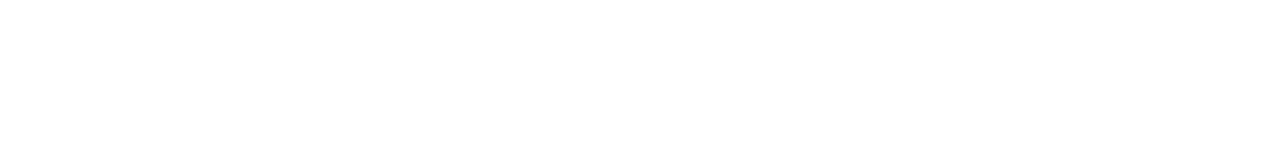
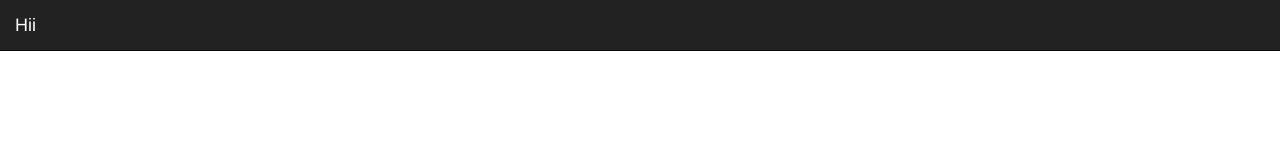
Before and after one commit to Dev1-Tushar/GIT, a plain HTML site: page index.html in a window 1280 px wide. Drawn offline with nearby package versions, Linux system fonts and the light colour scheme.

Commit message:
third commit

```diff
--- a/index.html
+++ b/index.html
@@ -4,10 +4,13 @@
         <meta name="viewport" content="width=device-width initial-scale=1.0">
         <meta name="keywords" content="kanha,dresses,shopping for kanha, radhakrishna dresses">
         <meta name="description" content="thakur ji ki dress, radhakrishan ji ki dress">
+        <link rel="stylesheet" href="https://maxcdn.bootstrapcdn.com/bootstrap/3.3.7/css/bootstrap.min.css" >
+        <script src="https://ajax.googleapis.com/ajax/libs/jquery/1.12.4/jquery.min.js"></script>
+        <script src="https://maxcdn.bootstrapcdn.com/bootstrap/3.3.7/js/bootstrap.min.js"></script>
     </head>
     <body>
-        <nav>
-            <div class=></div>
+        <nav class="navbar navbar-inverse navbar-fixed-top">
+            <div class="navbar-brand">Hii</div>
         </nav>
     </body>
 </html>
```
